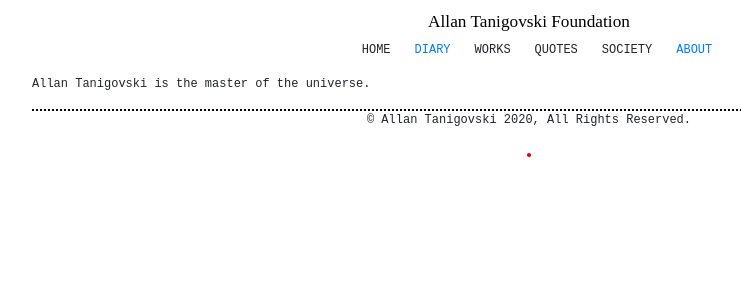
After one commit to altanigovski/diary, a Django app: page /about/ in a window 1280 px wide. The commit adds this page. Shown: the top 300 px of the page, without its empty margins (111-852 px from the left). Run offline with Django 3.2, Linux system fonts and the light colour scheme; some libraries are stand-ins or nearby versions.

Commit message:
smaller font, Fondation, about page

```diff
--- /dev/null
+++ b/blog/static/css/blog.css
@@ -0,0 +1,118 @@
+/*
+ * CSS TABLE OF CONTENTS
+ *
+ * 1.0 - Header
+ * 2.0 - Body
+ * 3.0 - Footer
+ */
+
+
+/*** 1.0 - Header ***/
+
+.page-header {
+	display: flex;
+	flex-direction: column;
+	align-items: center;
+}
+
+.page-header h1, .page-header h1 a, .page-header h1 a:visited,
+	.page-header h1 a:active{
+	color: #000000;
+	font-family: 'Times New Roman';
+	font-size: 1.2em;
+	text-decoration: none;
+	text-transform: capitalize;
+}
+
+.page-header ul {
+	display: flex;
+	flex-direction: row;
+	flex-wrap: wrap;
+}
+
+.page-header li {
+	list-style: none;
+	padding-right: 2em;
+}
+
+
+/*** 2.0 - Body ***/
+
+body {
+	font-family: 'Courier New';
+	font-size: 12px;
+}
+
+h2 {
+	font-size: 1.1em;
+	text-decoration: underline;
+}
+
+.post{
+	padding: 0em 1.2em;
+	margin-bottom: 3em;
+	border-top: 2px dotted #000000;
+}
+
+.date {
+	float: right;
+}
+
+@media (min-width: 768px) {
+	.container {
+		margin-top: 1em;
+		max-width: 80vw;
+}
+
+.fade-in {
+	   -webkit-animation: fadein 1.3s; /* Safari, Chrome and Opera > 12.1 */
+       -moz-animation: fadein 1.3s; /* Firefox < 16 */
+        -ms-animation: fadein 1.3s; /* Internet Explorer */
+         -o-animation: fadein 1.3s; /* Opera < 12.1 */
+            animation: fadein 1.3s;
+}
+
+@keyframes fadein {
+    from { opacity: 0; }
+    to   { opacity: 1; }
+}
+
+/* Firefox < 16 */
+@-moz-keyframes fadein {
+    from { opacity: 0; }
+    to   { opacity: 1; }
+}
+
+/* Safari, Chrome and Opera > 12.1 */
+@-webkit-keyframes fadein {
+    from { opacity: 0; }
+    to   { opacity: 1; }
+}
+
+/* Internet Explorer */
+@-ms-keyframes fadein {
+    from { opacity: 0; }
+    to   { opacity: 1; }
+}
+
+/* Opera < 12.1 */
+@-o-keyframes fadein {
+    from { opacity: 0; }
+    to   { opacity: 1; }
+}
+
+
+/*** 3.0 - Footer ***/
+
+footer {
+	border-top: 2px dotted #000000;
+	text-align: center;
+}
+
+.red-dot {
+	height: .3em;
+	width: .3em;
+	background-color: #f20000;
+	border-radius: 50%;
+	display: inline-block;
+}
--- /dev/null
+++ b/blog/templates/blog/about.html
@@ -0,0 +1,7 @@
+{% extends 'blog/base.html' %}
+
+{% block content %}
+	<div class="fade-in">
+		<p>Allan Tanigovski is the master of the universe.</p>
+	</div>
+{% endblock %}
--- /dev/null
+++ b/blog/templates/blog/base.html
@@ -0,0 +1,52 @@
+{% load static %}
+<!doctype html>
+<html lang="fr-fr" />
+<head>
+<!-- Bootstrap 4.5.0, CSS only -->
+<meta charset="utf-8" />
+<meta name="viewport" content="width=device-width, initial-scale=1, shrink-to-fit=no" />
+
+<link rel="stylesheet" href="https://stackpath.bootstrapcdn.com/bootstrap/4.5.0/css/bootstrap.min.css" integrity="sha384-9aIt2nRpC12Uk9gS9baDl411NQApFmC26EwAOH8WgZl5MYYxFfc+NcPb1dKGj7Sk"crossorigin="anonymous" />
+<!-- End Bootstrap -->
+
+<link rel="stylesheet" href="{% static 'css/blog.css' %}" />
+
+<title>Allan Tanigovski Foundation</title>
+</head>
+
+<body>
+<!-- Page Container -->
+<div class="container">
+	<!-- Page Header -->
+	<div class="page-header">
+		<h1><a href="/">allan tanigovski foundation</a></h1>
+		<ul>
+			<li>HOME</li>
+			<li><a href="\">DIARY</a></li>
+			<li>WORKS</li>
+			<li>QUOTES</li>
+			<li>SOCIETY</li>
+			<li><a href="{% url 'about' %}">ABOUT</a></li>
+		</ul>
+	</div>
+	<!-- End Page Header -->
+
+	<!-- Page content -->
+	{% block content %}
+	{% endblock content %}
+	<!-- End Page content -->
+
+	<!-- Footer -->
+	<footer>
+		<p>© Allan Tanigovski {% now "Y" %}, All Rights Reserved.</p>
+		<span class="red-dot"></span>
+	</footer>
+</div>
+<!-- End Page Container -->
+
+<!-- jQuery first, then Popper.js, then Bootstrap JS -->
+ <script src="https://code.jquery.com/jquery-3.5.1.slim.min.js" integrity="sha384-DfXdz2htPH0lsSSs5nCTpuj/zy4C+OGpamoFVy38MVBnE+IbbVYUew+OrCXaRkfj" crossorigin="anonymous"></script>
+    <script src="https://cdn.jsdelivr.net/npm/popper.js@1.16.0/dist/umd/popper.min.js" integrity="sha384-Q6E9RHvbIyZFJoft+2mJbHaEWldlvI9IOYy5n3zV9zzTtmI3UksdQRVvoxMfooAo" crossorigin="anonymous"></script>
+    <script src="https://stackpath.bootstrapcdn.com/bootstrap/4.5.0/js/bootstrap.min.js" integrity="sha384-OgVRvuATP1z7JjHLkuOU7Xw704+h835Lr+6QL9UvYjZE3Ipu6Tp75j7Bh/kR0JKI" crossorigin="anonymous"></script>
+</body>
+</html>
--- a/blog/urls.py
+++ b/blog/urls.py
@@ -1,6 +1,10 @@
 from django.urls import path
+from django.conf.urls import url
 from . import views
+from django.views.generic import TemplateView
 
 urlpatterns = [
     path('', views.post_list, name='post_list'),
+    url(r'^entry/(?P<pk>[0-9]+)/$', views.post_detail, name='post_detail'),
+    path('about/', views.about, name='about'),
 ]
--- a/blog/views.py
+++ b/blog/views.py
@@ -3,6 +3,13 @@ from django.utils import timezone
 from .models import Post
 
 def post_list(request):
-	posts = Post.objects.filter(published_date__lte=timezone.now())\
-		.order_by('published_date')
-	return render(request, 'blog/post_list.html', {'posts': posts})
+    posts = Post.objects.filter(published_date__lte=timezone.now())\
+	    .order_by('published_date')
+    return render(request, 'blog/post_list.html', {'posts': posts})
+
+def post_detail(request, pk):
+    post = get_object_or_404(Post, pk=pk)
+    return render(request, 'blog/post_detail.html', {'post': post})
+
+def about(request):
+    return render(request, 'blog/about.html')
```
Also changed, not shown: blog/templates/blog/post_detail.html (added, +14 -0 lines), blog/templates/blog/post_list.html (+13 -10 lines).
